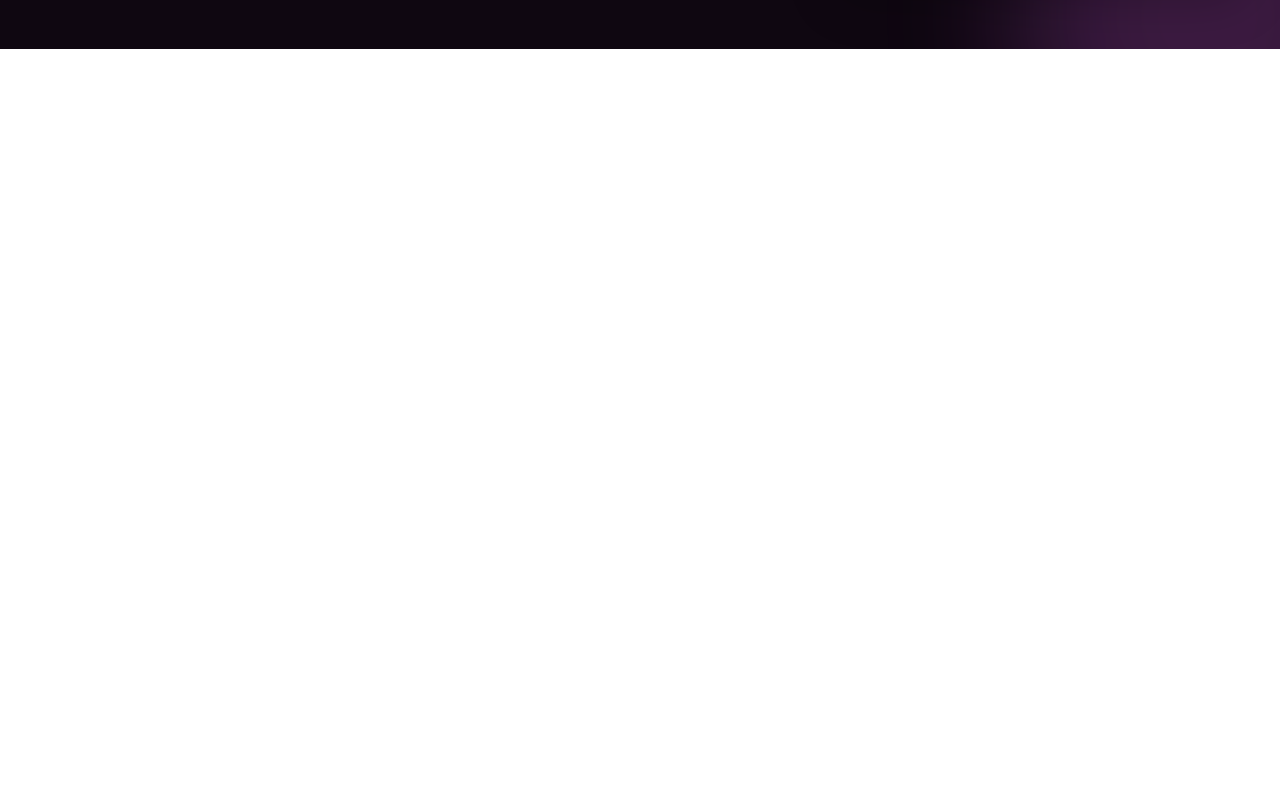
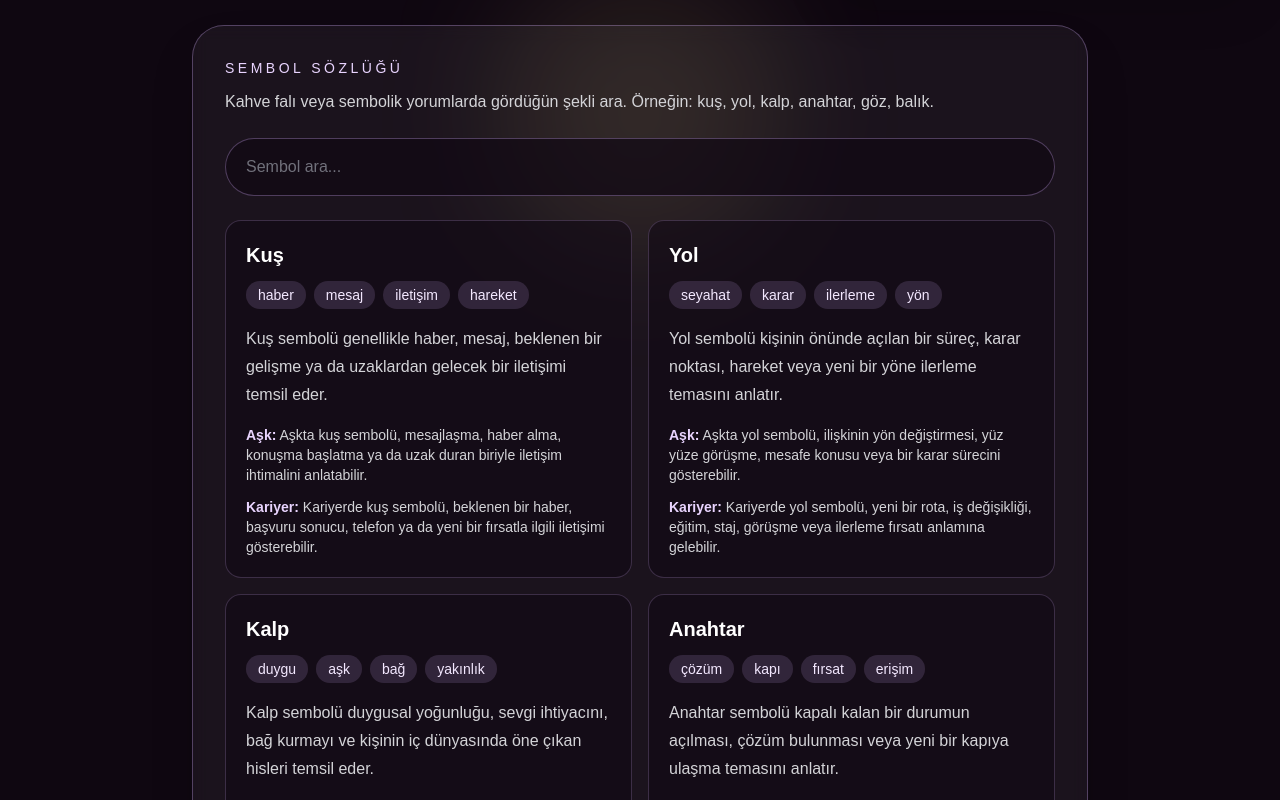
Before and after one commit to ennurekmekci/destina-tarot, a Next.js app: page / in a window 1280 px wide. Shown: the part 760-1560 px from the top of the page. Before the commit the page ends 809 px from the top, so only its background shows below. Built offline with nearby package versions, Linux system fonts and the light colour scheme.

Commit message:
Add symbol dictionary

```diff
--- a/app/page.tsx
+++ b/app/page.tsx
@@ -2,6 +2,7 @@
 
 import { useEffect, useState } from "react";
 import { tarotCards, type TarotCard } from "@/data/tarotCards";
+import { symbols } from "@/data/symbols";
 
 type DrawnCard = {
   position: string;
@@ -37,6 +38,7 @@ export default function Home() {
   const [drawnCards, setDrawnCards] = useState<DrawnCard[]>([]);
   const [readingType, setReadingType] = useState<ReadingType>("general");
   const [userQuestion, setUserQuestion] = useState("");
+  const [symbolSearch, setSymbolSearch] = useState("");
   const [readingHistory, setReadingHistory] = useState<ReadingHistoryItem[]>([]);
   const [isHistoryLoaded, setIsHistoryLoaded] = useState(false);
 
@@ -91,6 +93,21 @@ export default function Home() {
     setReadingHistory([]);
     localStorage.removeItem("destina-reading-history");
   }
+
+    const filteredSymbols = symbols.filter((symbol) => {
+    const searchText = symbolSearch.trim().toLocaleLowerCase("tr-TR");
+
+    if (!searchText) {
+      return symbols;
+    }
+
+    return (
+      symbol.name.toLocaleLowerCase("tr-TR").includes(searchText) ||
+      symbol.keywords.some((keyword) =>
+        keyword.toLocaleLowerCase("tr-TR").includes(searchText),
+      )
+    );
+  });
 
   function getCardMeaning(card: TarotCard) {
     if (readingType === "love") {
@@ -345,6 +362,69 @@ export default function Home() {
             </div>
           </div>
         )}
+                <div className="mt-10 w-full max-w-4xl rounded-[2rem] border border-purple-300/30 bg-white/5 p-8 text-left shadow-2xl backdrop-blur">
+          <p className="mb-3 text-sm uppercase tracking-[0.25em] text-purple-200">
+            Sembol Sözlüğü
+          </p>
+
+          <p className="mb-6 text-zinc-300">
+            Kahve falı veya sembolik yorumlarda gördüğün şekli ara. Örneğin:
+            kuş, yol, kalp, anahtar, göz, balık.
+          </p>
+
+          <input
+            value={symbolSearch}
+            onChange={(event) => setSymbolSearch(event.target.value)}
+            placeholder="Sembol ara..."
+            className="mb-6 w-full rounded-full border border-purple-300/30 bg-[#120914]/70 px-5 py-4 text-white outline-none placeholder:text-zinc-500 focus:border-purple-300"
+          />
+
+          <div className="grid gap-4 md:grid-cols-2">
+            {filteredSymbols.map((symbol) => (
+              <div
+                key={symbol.id}
+                className="rounded-2xl border border-purple-300/20 bg-[#120914]/60 p-5"
+              >
+                <h3 className="text-xl font-bold text-white">{symbol.name}</h3>
+
+                <div className="mt-3 flex flex-wrap gap-2">
+                  {symbol.keywords.map((keyword) => (
+                    <span
+                      key={keyword}
+                      className="rounded-full bg-purple-300/15 px-3 py-1 text-sm text-purple-100"
+                    >
+                      {keyword}
+                    </span>
+                  ))}
+                </div>
+
+                <p className="mt-4 leading-7 text-zinc-300">
+                  {symbol.meaning}
+                </p>
+
+                <div className="mt-4 space-y-3 text-sm text-zinc-300">
+                  <p>
+                    <span className="font-semibold text-purple-200">Aşk:</span>{" "}
+                    {symbol.loveMeaning}
+                  </p>
+
+                  <p>
+                    <span className="font-semibold text-purple-200">
+                      Kariyer:
+                    </span>{" "}
+                    {symbol.careerMeaning}
+                  </p>
+                </div>
+              </div>
+            ))}
+          </div>
+
+          {filteredSymbols.length === 0 && (
+            <p className="mt-4 text-zinc-400">
+              Bu sembol henüz sözlükte yok. Sonra yeni semboller ekleyebiliriz.
+            </p>
+          )}
+        </div>
       </section>
     </main>
   );
--- /dev/null
+++ b/data/symbols.ts
@@ -0,0 +1,77 @@
+export type SymbolMeaning = {
+  id: number;
+  name: string;
+  keywords: string[];
+  meaning: string;
+  loveMeaning: string;
+  careerMeaning: string;
+};
+
+export const symbols: SymbolMeaning[] = [
+  {
+    id: 1,
+    name: "Kuş",
+    keywords: ["haber", "mesaj", "iletişim", "hareket"],
+    meaning:
+      "Kuş sembolü genellikle haber, mesaj, beklenen bir gelişme ya da uzaklardan gelecek bir iletişimi temsil eder.",
+    loveMeaning:
+      "Aşkta kuş sembolü, mesajlaşma, haber alma, konuşma başlatma ya da uzak duran biriyle iletişim ihtimalini anlatabilir.",
+    careerMeaning:
+      "Kariyerde kuş sembolü, beklenen bir haber, başvuru sonucu, telefon ya da yeni bir fırsatla ilgili iletişimi gösterebilir.",
+  },
+  {
+    id: 2,
+    name: "Yol",
+    keywords: ["seyahat", "karar", "ilerleme", "yön"],
+    meaning:
+      "Yol sembolü kişinin önünde açılan bir süreç, karar noktası, hareket veya yeni bir yöne ilerleme temasını anlatır.",
+    loveMeaning:
+      "Aşkta yol sembolü, ilişkinin yön değiştirmesi, yüz yüze görüşme, mesafe konusu veya bir karar sürecini gösterebilir.",
+    careerMeaning:
+      "Kariyerde yol sembolü, yeni bir rota, iş değişikliği, eğitim, staj, görüşme veya ilerleme fırsatı anlamına gelebilir.",
+  },
+  {
+    id: 3,
+    name: "Kalp",
+    keywords: ["duygu", "aşk", "bağ", "yakınlık"],
+    meaning:
+      "Kalp sembolü duygusal yoğunluğu, sevgi ihtiyacını, bağ kurmayı ve kişinin iç dünyasında öne çıkan hisleri temsil eder.",
+    loveMeaning:
+      "Aşkta kalp sembolü, romantik ilgi, karşılıklı çekim, duyguların güçlenmesi veya kalpten gelen bir konuşmayı anlatabilir.",
+    careerMeaning:
+      "Kariyerde kalp sembolü, kişinin severek yaptığı bir işe yönelmesi, yaratıcı motivasyon veya işte duygusal tatmin arayışını gösterebilir.",
+  },
+  {
+    id: 4,
+    name: "Anahtar",
+    keywords: ["çözüm", "kapı", "fırsat", "erişim"],
+    meaning:
+      "Anahtar sembolü kapalı kalan bir durumun açılması, çözüm bulunması veya yeni bir kapıya ulaşma temasını anlatır.",
+    loveMeaning:
+      "Aşkta anahtar sembolü, ilişkinin kilit noktasının anlaşılması, netleşme veya karşı tarafla çözüm getiren bir konuşma anlamına gelebilir.",
+    careerMeaning:
+      "Kariyerde anahtar sembolü, yeni fırsat, kabul alma, yeteneklerini doğru yerde kullanma veya önemli bir kapının açılması anlamına gelebilir.",
+  },
+  {
+    id: 5,
+    name: "Göz",
+    keywords: ["farkındalık", "dikkat", "gözlem", "sezgi"],
+    meaning:
+      "Göz sembolü dikkat edilmesi gereken bir durumu, farkındalık kazanmayı, gözlemlemeyi ve sezgisel uyanıklığı temsil eder.",
+    loveMeaning:
+      "Aşkta göz sembolü, birinin seni takip etmesi, dikkatini senden yana çevirmesi veya ilişkide gözden kaçan bir detayı fark etmek anlamına gelebilir.",
+    careerMeaning:
+      "Kariyerde göz sembolü, detaylara dikkat etme, değerlendirilme, izlenme veya daha stratejik davranma gerekliliğini anlatabilir.",
+  },
+  {
+    id: 6,
+    name: "Balık",
+    keywords: ["kısmet", "para", "bereket", "akış"],
+    meaning:
+      "Balık sembolü çoğu zaman bereket, kısmet, maddi akış ve beklenmedik güzel gelişmelerle ilişkilendirilir.",
+    loveMeaning:
+      "Aşkta balık sembolü, ilişkinin daha akışkan ilerlemesi, duygusal yumuşama veya kısmetli bir tanışma ihtimalini gösterebilir.",
+    careerMeaning:
+      "Kariyerde balık sembolü, para akışı, kazanç, iş fırsatı veya emeklerin maddi karşılık bulması anlamına gelebilir.",
+  },
+];
```
